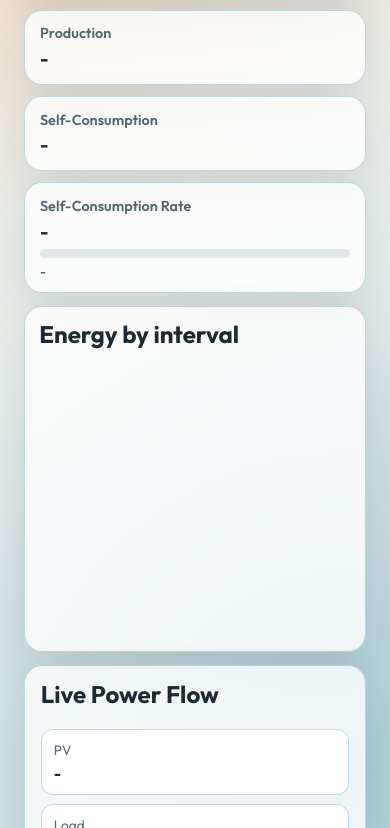
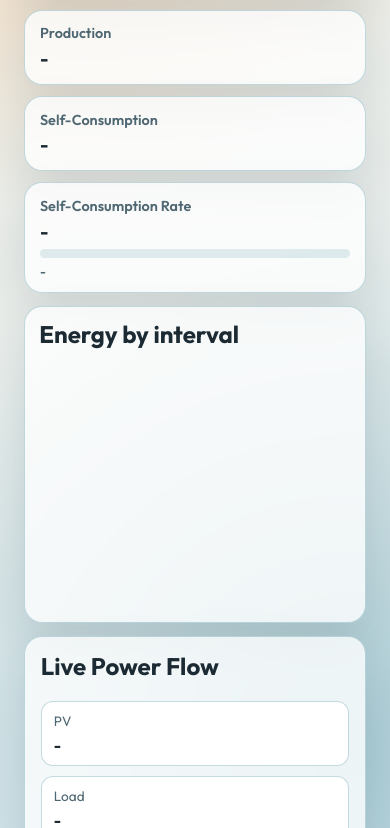
Before and after one commit to daphipro-cloud/perso-copilot-solaredge, a website: page index.html in a window 390 px wide. Shown: the part 528-1356 px from the top of the page. Drawn offline with nearby package versions, Linux system fonts and the light colour scheme; no server answers.

Commit message:
fix(ui): stabilize Android viewport height and reduce mobile chart overscaling

```diff
--- a/script.js
+++ b/script.js
@@ -24,6 +24,14 @@ let dailyCharts = [];
 let chartViewMode = "positive";
 let currentEnergyPayload = null;
 const lineChartTimeUnits = new Set(["HOUR", "QUARTER_OF_AN_HOUR"]);
+
+const syncViewportHeight = () => {
+    document.documentElement.style.setProperty("--app-vh", `${window.innerHeight * 0.01}px`);
+};
+
+syncViewportHeight();
+window.addEventListener("resize", syncViewportHeight, { passive: true });
+window.addEventListener("orientationchange", syncViewportHeight, { passive: true });
 
 // Set default dates: today for both
 const today = new Date();
--- a/styles.css
+++ b/styles.css
@@ -27,6 +27,7 @@ body {
     margin: 0;
     min-height: 100vh;
     min-height: 100dvh;
+    min-height: calc(var(--app-vh, 1vh) * 100);
     display: flex;
     flex-direction: column;
     font-family: "Outfit", "Segoe UI", sans-serif;
@@ -441,7 +442,8 @@ h1 {
     }
 
     #energy-chart {
-        height: clamp(210px, 33dvh, 280px);
+        height: clamp(200px, 30vh, 250px);
+        max-height: 42svh;
     }
 }
 
```
